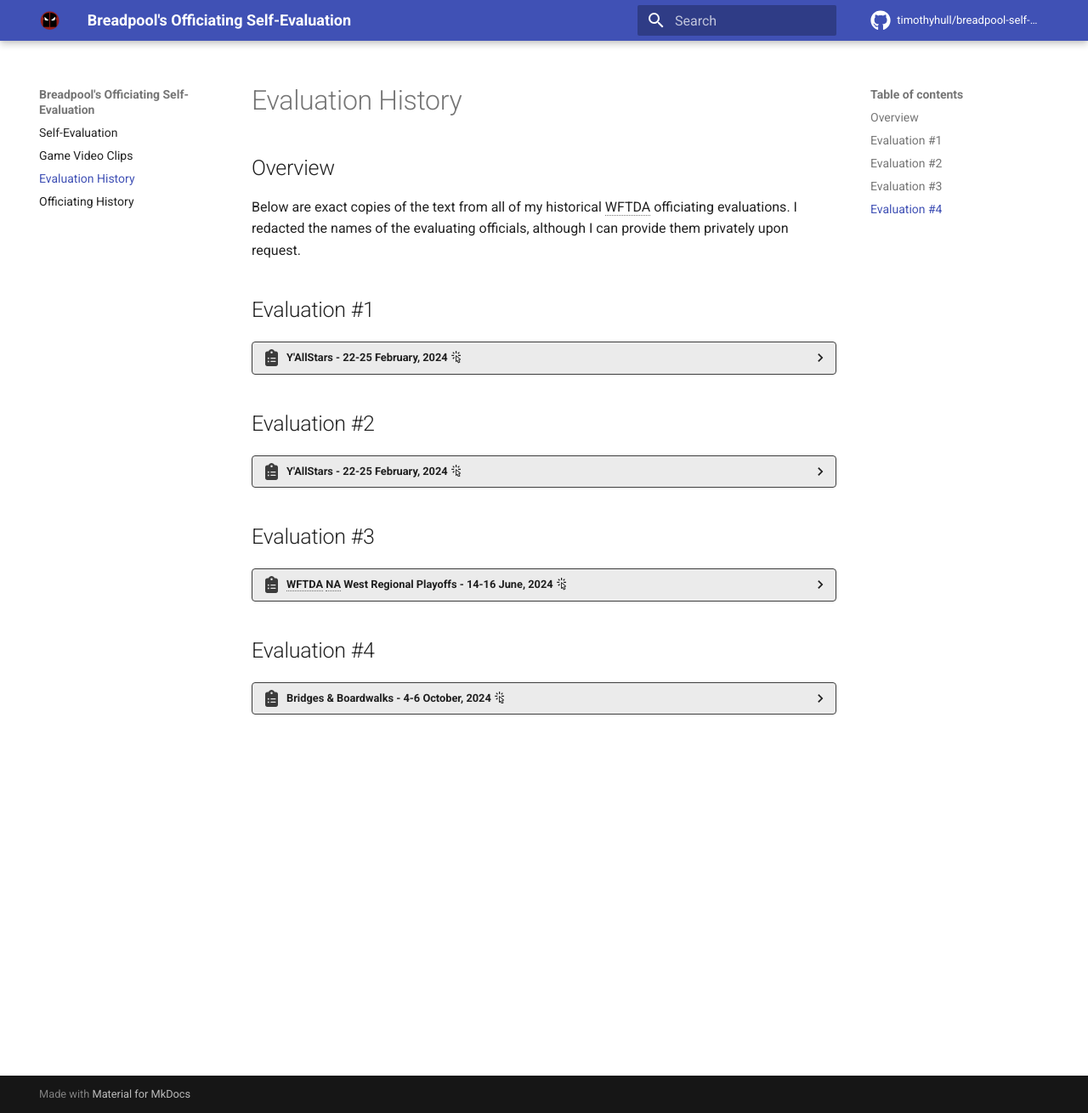
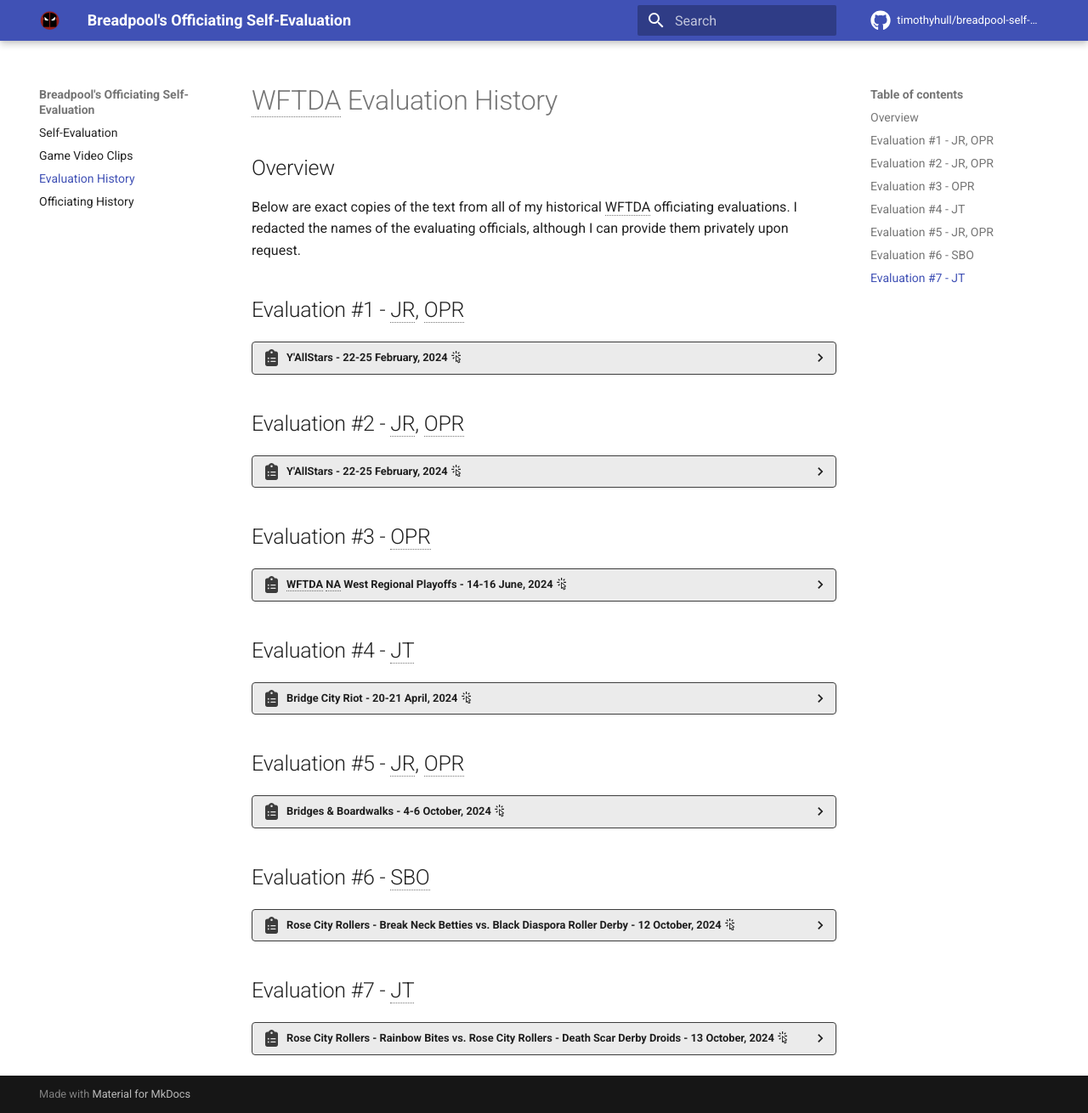
Before and after one commit to timothyhull/breadpool-self-eval, an MkDocs documentation site: the page built from docs/evaluations.md, in a window 1280 px wide and 1310 px high. Shown: the whole window at 85% size. Built offline with MkDocs 1.6.1 and Material for MkDocs 9.7.7, drawn with Linux system fonts in a browser that asks for light colours; comment, search, counter and statistics services are not loaded; some of the changed lines change nothing that is shown.

Commit message:
Add new evaluations Fixes #49

```diff
--- a/docs/evaluations.md
+++ b/docs/evaluations.md
@@ -1,10 +1,10 @@
-# Evaluation History
+# WFTDA Evaluation History
 
 ## Overview
 
 Below are exact copies of the text from all of my historical WFTDA officiating evaluations. I redacted the names of the evaluating officials, although I can provide them privately upon request.
 
-## Evaluation #1
+## Evaluation #1 - JR, OPR
 
 ??? clipboard "Y'AllStars - 22-25 February, 2024 :material-cursor-default-click-outline:"
 
@@ -31,7 +31,7 @@
         Cordially,
         Officials Certification
 
-## Evaluation #2
+## Evaluation #2 - JR, OPR
 
 ??? clipboard "Y'AllStars - 22-25 February, 2024 :material-cursor-default-click-outline:"
 
@@ -64,7 +64,7 @@
         Cordially,
         Officials Certification
 
-## Evaluation #3
+## Evaluation #3 - OPR
 
 ??? clipboard "WFTDA NA West Regional Playoffs - 14-16 June, 2024 :material-cursor-default-click-outline:"
 
@@ -82,10 +82,39 @@
 
         Awareness, attention, focus, skating ability, triage, initiation and impact assessment, knowledge, judgment, and positioning are all of the highest caliber and exceed the expectations of even “play-off officials”. Breadpool reliably maintained the rear OPR position throughout the tournament’s games. Of particular note, his skating skills, even at speed, enabled him to maintain excellent positioning and focus even with fast-paced packs, however he didn’t hesitate to drop and rotate when necessary.
 
+    === "Broader Feedback :material-cursor-default-click-outline:"
+
+        None.
+
         Cordially,
         Officials Certification
 
-## Evaluation #4
+## Evaluation #4 - JT
+
+??? clipboard "Bridge City Riot - 20-21 April, 2024 :material-cursor-default-click-outline:"
+
+    === "Overview :material-cursor-default-click-outline:"
+
+        [this is an automated email]
+
+        Dear Breadpool (He/Him; Rose City Rollers),
+
+        This is an automated email from Certification, designed to let you know that Amy Feral Fouler (as a(n) Other Official on the Same Crew) filled out an eval for Bridge City Riot, an event from 4/20/2024 to 4/21/2024, involving 3 sanctioned games for JRDA, during which you served as JT.
+
+    === "Evaluation :material-cursor-default-click-outline:"
+
+        Here is the evaluation:
+
+        As a SBO, I appreciated Breadpool's calm presence and awareness on the track.  His focus helped me when I was needing to help newer SKs.  He regularly made sure the score table was ok and didn't need an OTO, at The Hangar in Portland, OR this is often something that JTs miss since the score table is upstairs and less visible from the track.  He communicated any clock adjustments clearly and we were sync'd up the whole weekend.
+
+    === "Broader Feedback :material-cursor-default-click-outline:"
+
+        None.
+
+        Cordially,
+        Officials Certification
+
+## Evaluation #5 - JR, OPR
 
 ??? clipboard "Bridges & Boardwalks - 4-6 October, 2024 :material-cursor-default-click-outline:"
 
@@ -111,9 +140,6 @@
 
         The only minor piece of feedback that I have for Breadpool is that at times his seriousness on the track can make him seem a little unapproachable. He has an intense focus and a great respect for the role of officiating as a whole, which I appreciate. It seems to me that he forgets to switch off that intensity when interacting with other officials or skaters. This is an extremely minor thing and very nit-picky - as a whole I am always happy to work with Breadpool and am extremely thankful that he was on my crew.
 
-        Cordially,
-        Officials Certification
-
     === "Broader Feedback :material-cursor-default-click-outline:"
 
         And here is the broader feedback:
@@ -122,3 +148,53 @@
 
         Cordially,
         Officials Certification
+
+## Evaluation #6 - SBO
+
+??? clipboard "Rose City Rollers - Break Neck Betties vs. Black Diaspora Roller Derby - 12 October, 2024 :material-cursor-default-click-outline:"
+
+    === "Overview :material-cursor-default-click-outline:"
+
+        [this is an automated email]
+
+        Dear Breadpool (He/Him; Rose City Rollers),
+
+        This is an automated email from Certification, designed to let you know that **REDACTED** (as a(n) Crew Head Official) filled out an eval for Rose City Rollers - Break Neck Betties vs. Black Diaspora Roller Derby on 10/12/2024, a Regulation WFTDA game in which you performed as SBO.
+
+    === "Evaluation :material-cursor-default-click-outline:"
+
+        Here is the evaluation:
+
+        Breadpool communicates well with the rest of the score table and the JT.  He is timely with inputs (SP, Lead, etc.).  If he has ever missed timing, he is quick to confirm with the JT or correct it himself using the available clocks.  He is focused and has a calm presence at the score table.
+
+    === "Broader Feedback :material-cursor-default-click-outline:"
+
+        None.
+
+        Cordially,
+        Officials Certification
+
+## Evaluation #7 - JT
+
+??? clipboard "Rose City Rollers - Rainbow Bites vs. Rose City Rollers - Death Scar Derby Droids - 13 October, 2024 :material-cursor-default-click-outline:"
+
+    === "Overview :material-cursor-default-click-outline:"
+
+        [this is an automated email]
+
+        Dear Breadpool (He/Him; Rose City Rollers),
+
+        This is an automated email from Certification, designed to let you know that Amy Feral Fouler (as a(n) Crew Head Official) filled out an eval for Rose City Rollers - Rainbow Bites vs. Rose City Rollers - Death Scar Derby Droids on 10/13/2024, a Regulation JRDA game in which you performed as JT.
+
+    === "Evaluation :material-cursor-default-click-outline:"
+
+        Here is the evaluation:
+
+        Breadpool has a great awareness of the track and game play.  He is good at being aware of when timeouts are called by the teams or when the officials need a timeout.  He communicates well with the SBO to make sure the clocks are accurate.  He also communicates important information to the HR and HNSO if requested (i.e. period clock expired).  Breadpool's signals are clear and accurate.  He shows a good understanding of the procedures for a JT.
+
+    === "Broader Feedback :material-cursor-default-click-outline:"
+
+        None.
+
+        Cordially,
+        Officials Certification
```
